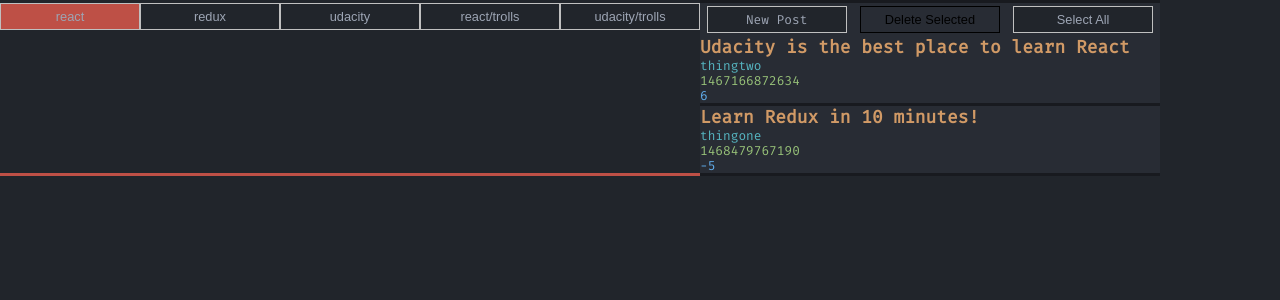
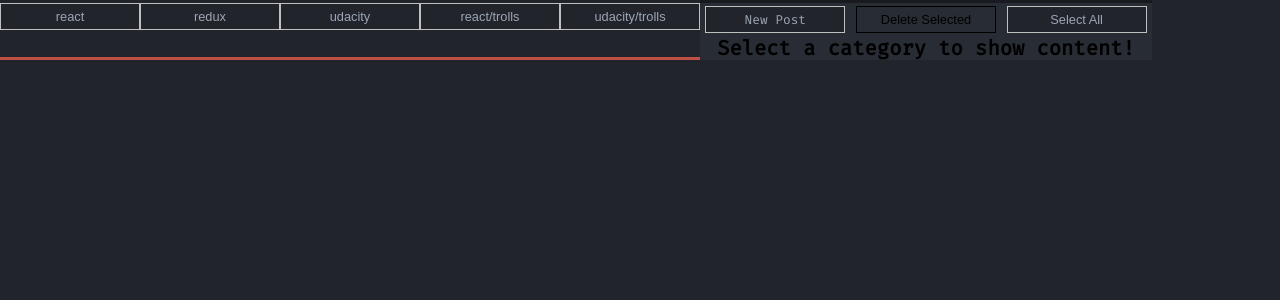
Before and after one commit to xiaoju/react_nd-02b, a React (Create React App) app: page /1/1 in a window 1280 px wide. Shown: the top 300 px of the page. Built offline with nearby package versions, Linux system fonts and the light colour scheme.

Commit message:
feat: message if no post yet

```diff
--- a/src/components/App.js
+++ b/src/components/App.js
@@ -1,5 +1,5 @@
 import React, { Component } from 'react'
-import { Switch, Route } from 'react-router'
+import { Switch, Route } from 'react-router-dom'
 import '../css/App.css'
 import NewpostPage from './NewpostPage'
 import MainPage from './MainPage'
--- a/src/components/List.js
+++ b/src/components/List.js
@@ -6,9 +6,52 @@
 
 class List extends Component {
 
+// TODO
+// if post just got added, or app just started,
+// then need initialize what are the selected category, and what are the VisibleIds
+
   render() {
+
+
+    // TODO add lifecycle stuff when page mounts: pass URL parameters into state
+
+
+    if (this.props.Posts.allIds.length === 0) {
+      return (
+        <div className='list'>
+          <div className='defaultMessage'>
+            Press 'New Post' to add content!
+          </div>
+        </div>
+      )
+    }
+
+    if (this.props.Posts.VisibleIds.length === 0) {
+      return (
+        <div className='list'>
+          <div className='defaultMessage'>
+            Select another category
+          </div>
+          <div className='defaultMessage'>
+            or
+          </div>
+          <div className='defaultMessage'>
+            press 'New Post' to add content!
+          </div>
+        </div>
+      )
+    }
+
+    if (!this.props.SelectedCategory) {
+      return (
+        <div className='defaultMessage'>
+          Select a category to show content!
+        </div>
+      )
+    }
+
     return (
-      <div className='.list'>
+      <div className='list'>
         {this.props.Posts.VisibleIds.map((id)=>(
           <div
             key={id}
@@ -30,7 +73,8 @@
 
 function mapStateToProps(state) {
   return {
-    Posts: state.Posts
+    Posts: state.Posts,
+    SelectedCategory: state.Categories.SelectedId
   }
 }
 
--- a/src/components/NewpostPage.js
+++ b/src/components/NewpostPage.js
@@ -4,6 +4,10 @@
 import NewpostForm from './NewpostForm'
 import { addPost } from '../actions/index'
 import { withRouter, Redirect } from 'react-router-dom'
+import MainPage from './MainPage'
+
+// how to redirect afte form submission:
+// https://stackoverflow.com/questions/42123261/programmatically-navigate-using-react-router-v4
 
 class NewpostPage extends Component {
 
--- a/src/css/App.css
+++ b/src/css/App.css
@@ -63,22 +63,6 @@
   border-top-width: medium;
 }
 
-/* BUG listToolbar buttons get scrolled away, and also I want them at bottom! */
-  .listToolbar {
-    order: 3;
-    display: flex;
-    flex-flow: row wrap;
-    justify-content: space-between;
-  }
-
-  .listSortbar {
-    order: 1;
-  }
-
-  .list {
-    order: 2;
-  }
-
 .detailsContainer {
   order: 3;
   flex-grow: 8;
@@ -132,6 +116,30 @@
   justify-content: flex-start;
 }*/
 
+.list {
+
+}
+
+.defaultMessage {
+  /* this is the message when no post exists */
+  /* BUG I want it centered in the page! */
+  color: black;
+  font-size: 1.6em;
+  font-weight: bold;
+  text-align: center;
+}
+
+/* BUG listToolbar buttons get scrolled away, and also I want them at bottom! */
+.listToolbar {
+  order: 3;
+  display: flex;
+  flex-flow: row wrap;
+  justify-content: space-between;
+}
+
+.listSortbar {
+  order: 1;
+}
 
 .post {
   border-bottom-color: rgb(24, 26, 31);
--- a/src/reducers/categoryReducer.js
+++ b/src/reducers/categoryReducer.js
@@ -18,13 +18,13 @@
     'eraddddddddddddesd',
     'eraeeeeeeeeeeeeesd'
   ],
-  'SelectedId': 'eradaaaaaaaaaaaesd'
+  'SelectedId': null
 }
 
 const Empty = {
   'perId': {},
   'allIds': [],
-  'SelectedId': ''
+  'SelectedId': null
 }
 
 const categoryReducer = (state = Dummy, action) => {
--- a/src/reducers/listReducer.js
+++ b/src/reducers/listReducer.js
@@ -9,13 +9,6 @@
 
   SELECT_CATEGORY
 } from '../actions'
-
-const emptyPosts = {
-  'perId' : {},
-  'allIds' : {},
-  'SelectedIds': [],
-  'VisibleIds': []
-}
 
 const dummyPosts = {
   'allIds': [
@@ -150,6 +143,13 @@
   }
 }
 
+const emptyPosts = {
+  'perId' : {},
+  'allIds' : {},
+  'SelectedIds': [],
+  'VisibleIds': []
+}
+
 // immutable operations on arrays: https://vincent.billey.me/pure-javascript-immutable-array/
 
 const listReducer = (state = dummyPosts, action) => {
@@ -168,13 +168,16 @@
         VisibleIds: state.VisibleIds.filter(id => !state.SelectedIds.includes(id)),
         allIds: allIdsNew,
         perId: allIdsNew.reduce((result, id) => {result[id] = state.perId[id];return result}, {}),
-        SelectedIds: []
+        SelectedIds: [null]
       }
 
     case ADD_POST:
       const {id, timestamp, title, body, author, category } = action
       return {
         ...state,
+        allIds: [id].concat(state.allIds),
+        // new id added at begin of array.
+        // Other ways: state.allIds.concat(id)   [].concat(state.allIds, id)   [id].concat(state.allIds)
         SelectedIds: [id],
         perId: {
           ...state.perId,
@@ -186,8 +189,7 @@
             author,
             category
           }
-        },
-        allIds: state.allIds.concat(id)         // other way: [].concat(state.allIds, id)
+        }
       }
 
     case SELECT_POST:
```
